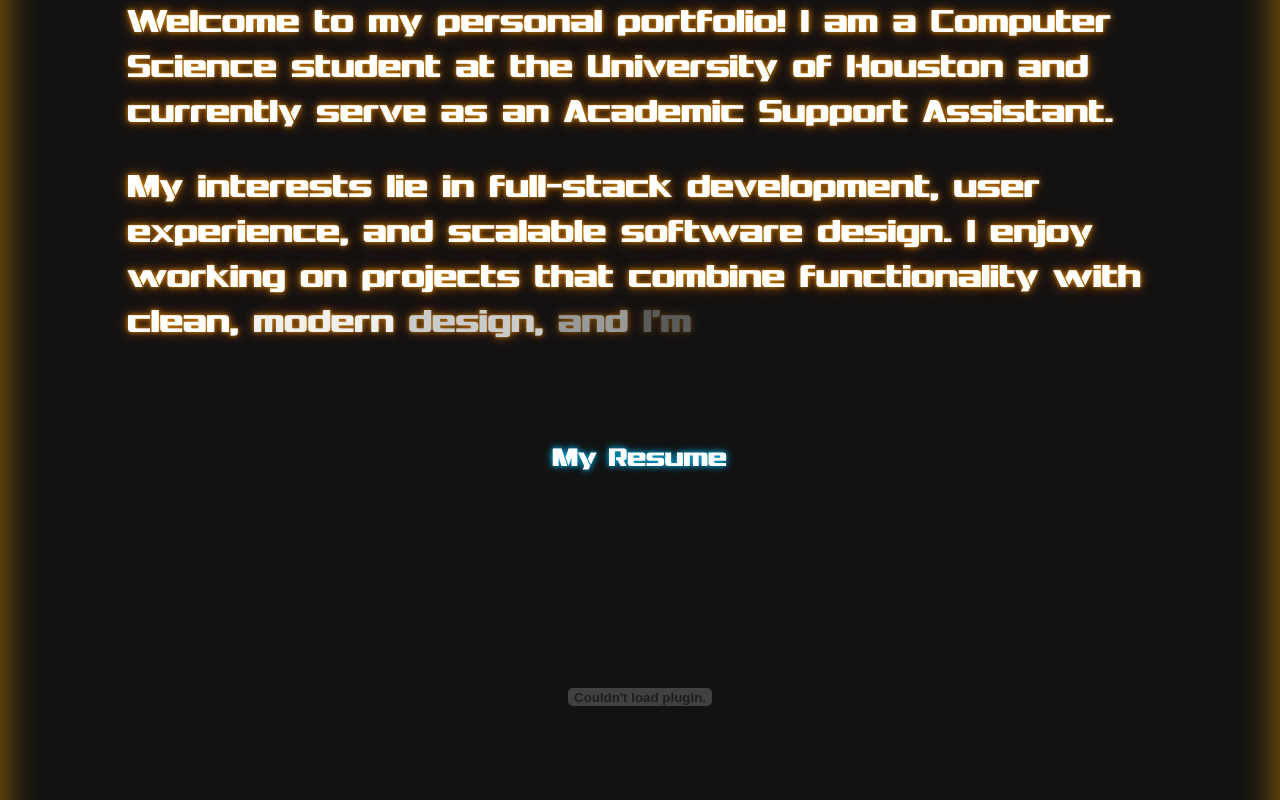
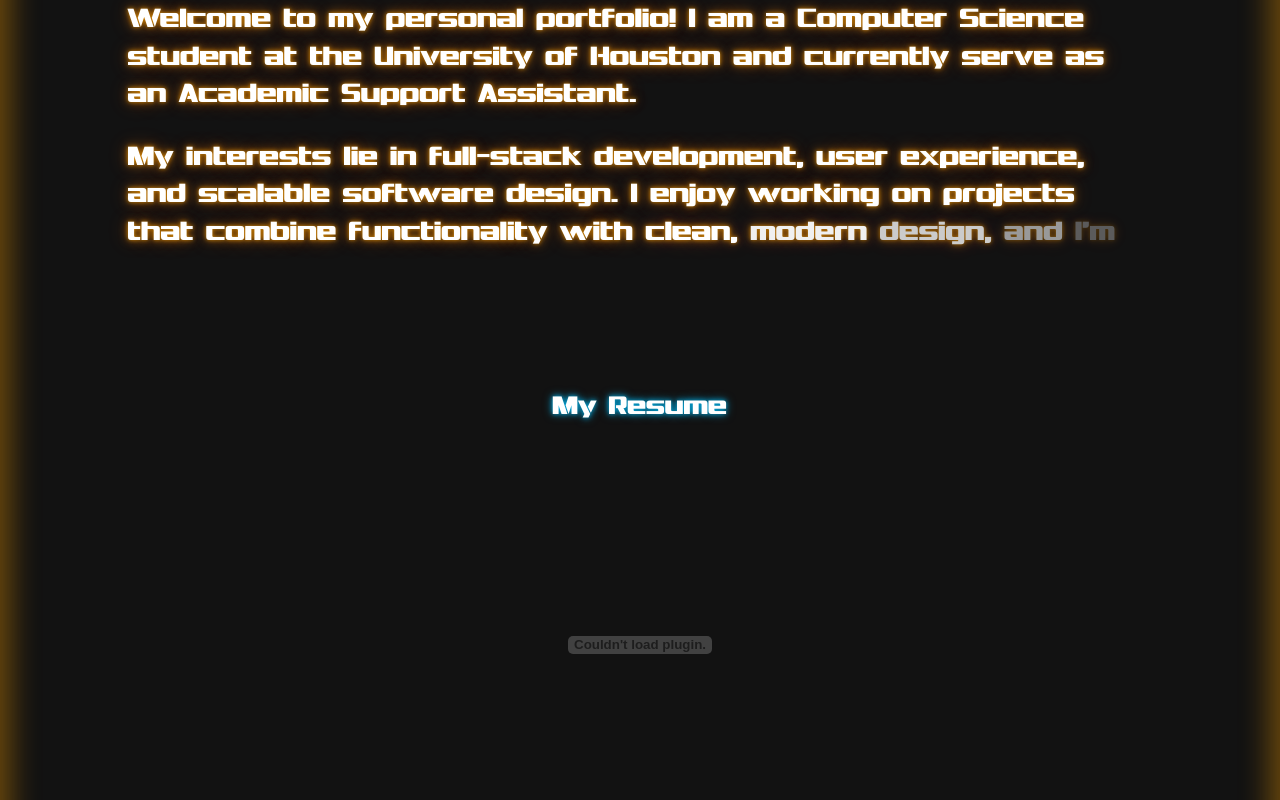
Before and after one commit to DucPham5/my-portfolio, a React (Vite) app: page / in a window 1280 px wide. Shown: the part 240-1040 px from the top of the page. Built offline with nearby package versions, Linux system fonts and the light colour scheme.

Commit message:
resume css changes

```diff
--- a/src/App.css
+++ b/src/App.css
@@ -96,13 +96,17 @@ html {
   /* color: rgba(255, 165, 0, 0.6); */
   color: white;
   text-align: left;
-  font-size: 30px;
+  font-size: 25px;
   text-shadow:
   0 0 4px rgba(255, 165, 0, 0.7),
   0 0 10px rgba(255, 140, 0, 0.5),
   0 0 20px rgba(255, 120, 0, 0.3);
 }
 
+.resume-wrapper{
+  margin-top:100px;
+}
+
 .Projects{
   width: 80%;
   margin-top: 100px;
```
